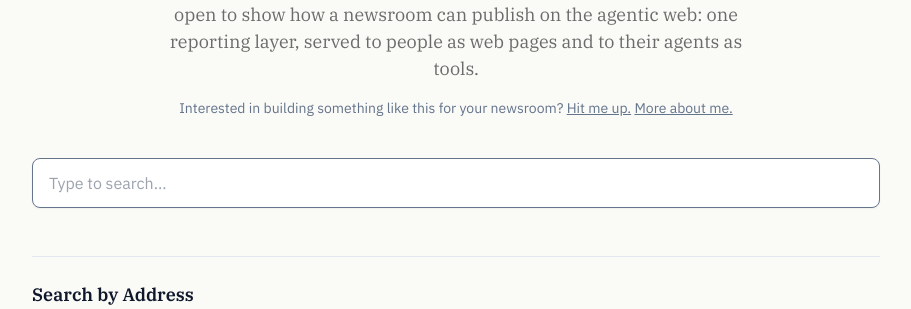
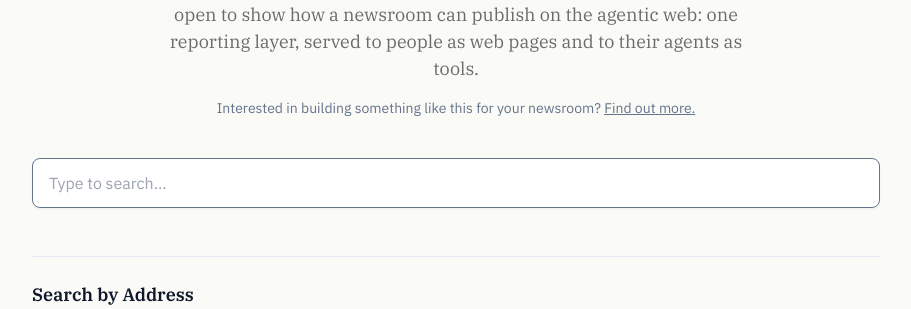
Before and after one commit to kleinmatic/nyc-schools-agentic, a FastAPI app: template app/web/templates/search.html in a window 1280 px wide. Shown: the part 372-681 px from the top of the page, without its empty margins (184-1095 px from the left). Run offline with FastAPI, Linux system fonts and the light colour scheme; the template is opened without the code that fills it, so the values that code supplies are empty; parts of the project's set-up code (start-up, migrations or seed data) failed here and were passed over; some libraries are stand-ins or nearby versions; some web fonts are replaced.

Commit message:
Contact line: single "Find out more" link to kleinmatic.com
Co-Authored-By: Claude Fable 5 <noreply@anthropic.com>

```diff
--- a/app/web/templates/search.html
+++ b/app/web/templates/search.html
@@ -18,8 +18,7 @@
   </p>
   <p class="text-sm text-slate-500 mt-4">
     Interested in building something like this for your newsroom?
-    <a class="underline" href="mailto:kleinmatic@gmail.com">Hit me up.</a>
-    <a class="underline" href="https://www.kleinmatic.com">More about me.</a>
+    <a class="underline" href="https://www.kleinmatic.com">Find out more.</a>
   </p>
 </section>
 {% else %}
```
